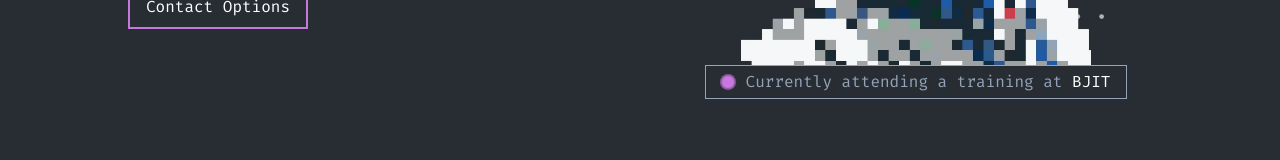
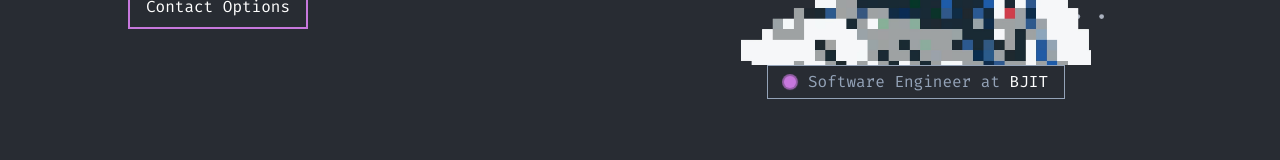
Before and after one commit to rnium/nextfolio, a Next.js app: page / in a window 1280 px wide. Shown: the part 472-632 px from the top of the page. Built offline with nearby package versions, Linux system fonts and the light colour scheme; no server answers.

Commit message:
fix: update job title in Hero component

```diff
--- a/app/components/homepage/Hero.tsx
+++ b/app/components/homepage/Hero.tsx
@@ -66,7 +66,7 @@ const Hero = () => {
                                     />
                                 </div>
                                 <div className='text-slate-400 max-sm:text-center'>
-                                    Currently attending a training at&nbsp;
+                                    Software Engineer at&nbsp;
                                     <a
                                         href='https://bjitgroup.com'
                                         target="_blank"
```
